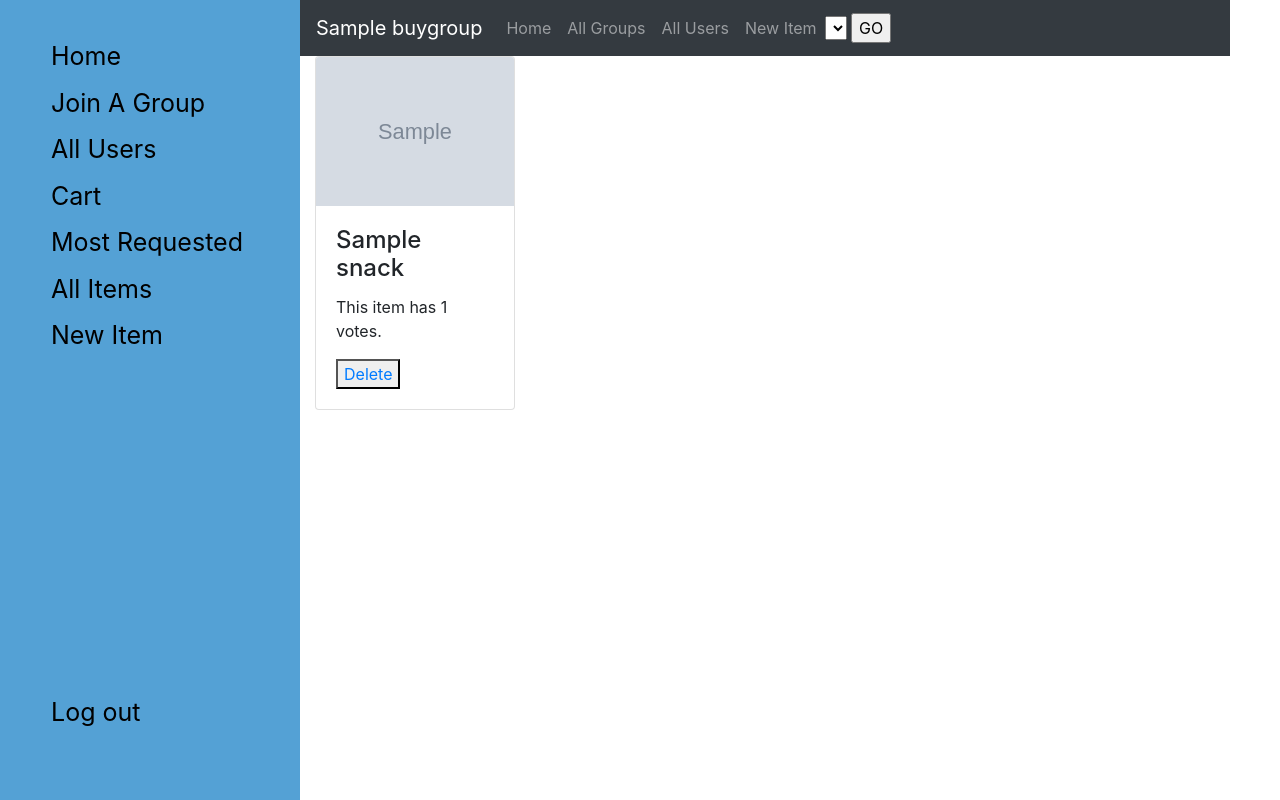
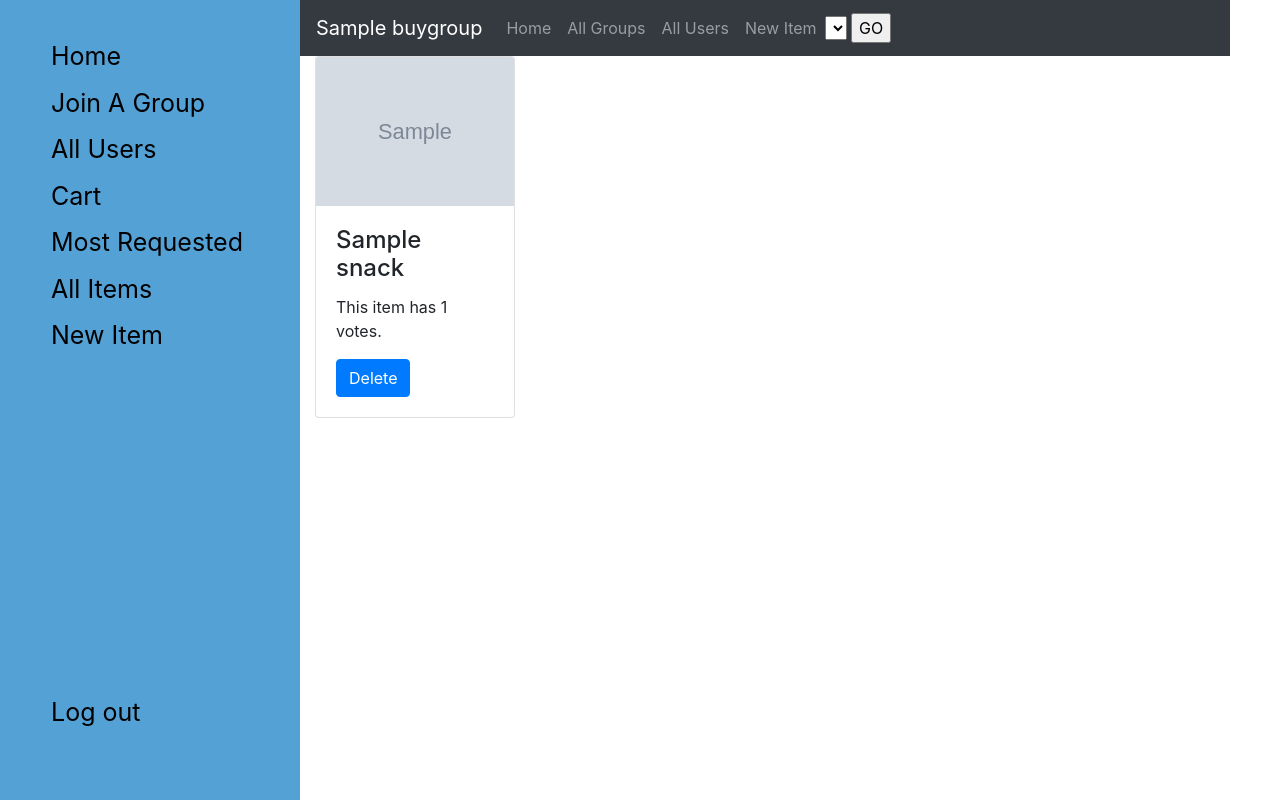
Before and after one commit to denniskalpedis/SOS-project, a Django app: template apps/snack_app/templates/sos/index_admin.html in a window 1280 px wide. Run offline with Django 3.2, Linux system fonts and the light colour scheme; the template is opened without the code that fills it: most values are stand-ins (such as "Sample title", 1, 10 or a date in 2020); grey boxes marked "Sample" are stand-in pictures; lists and menus that the app fills with data are empty; some libraries are stand-ins or nearby versions.

Commit message:
modified delete button

```diff
--- a/apps/snack_app/templates/sos/index_admin.html
+++ b/apps/snack_app/templates/sos/index_admin.html
@@ -61,7 +61,7 @@
                                 <div class="card-body">
                                   <h4 class="card-title">{{snack.item_name}}</h4>
                                   <p class="card-text">This item has {{snack.voters.count}} votes.</p>
-                                  <button><a href="/sos/{{snack.id}}/delete">Delete</a></button>
+                                  <a href="/sos/{{snack.id}}/delete" class="btn btn-primary">Delete</a>
                                 </div>
                             <!-- <div class="snack">
                                 <div class="image"><img src="{{snack.picture.url}}" alt=""></div> <br>
```
